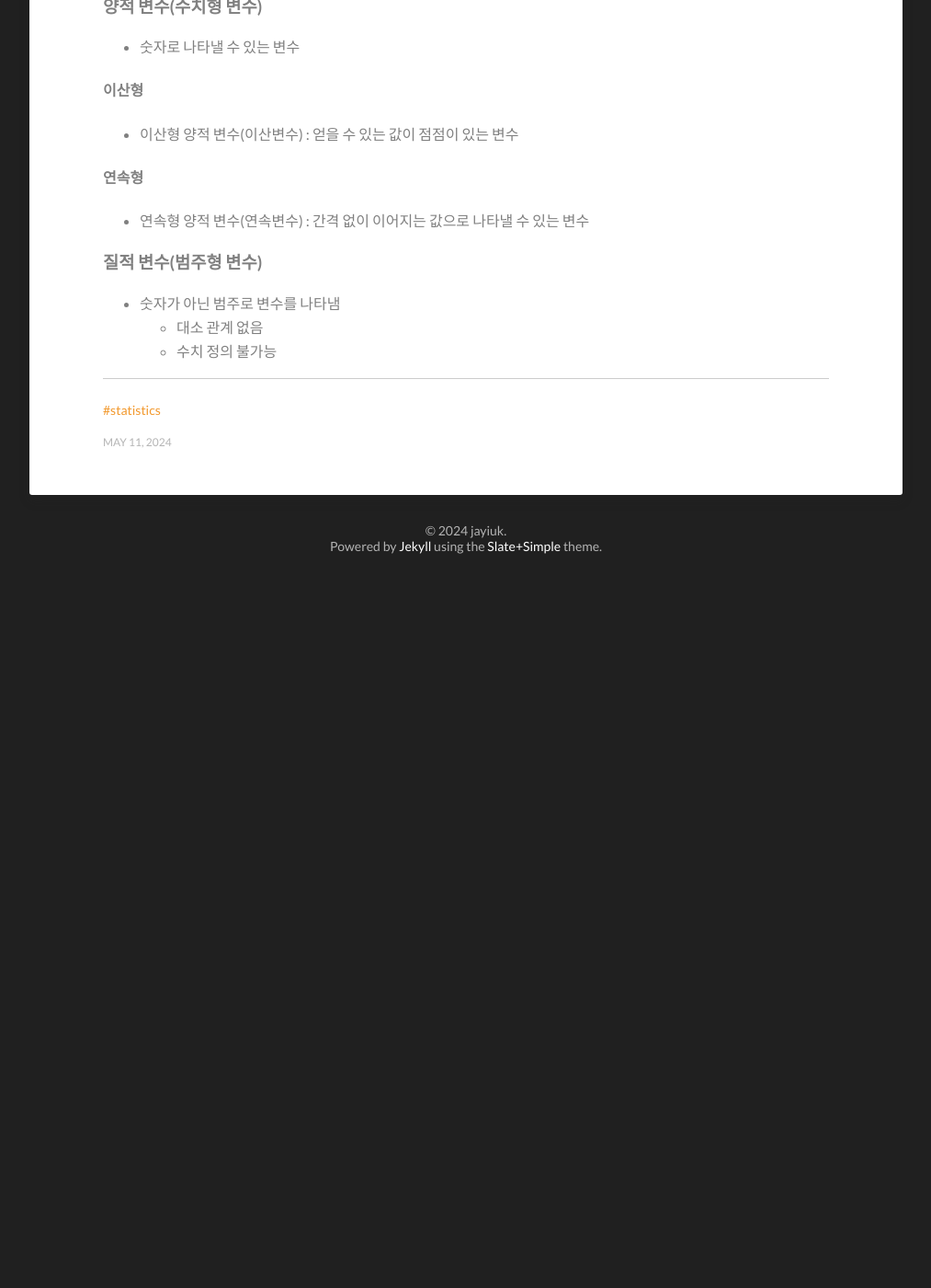
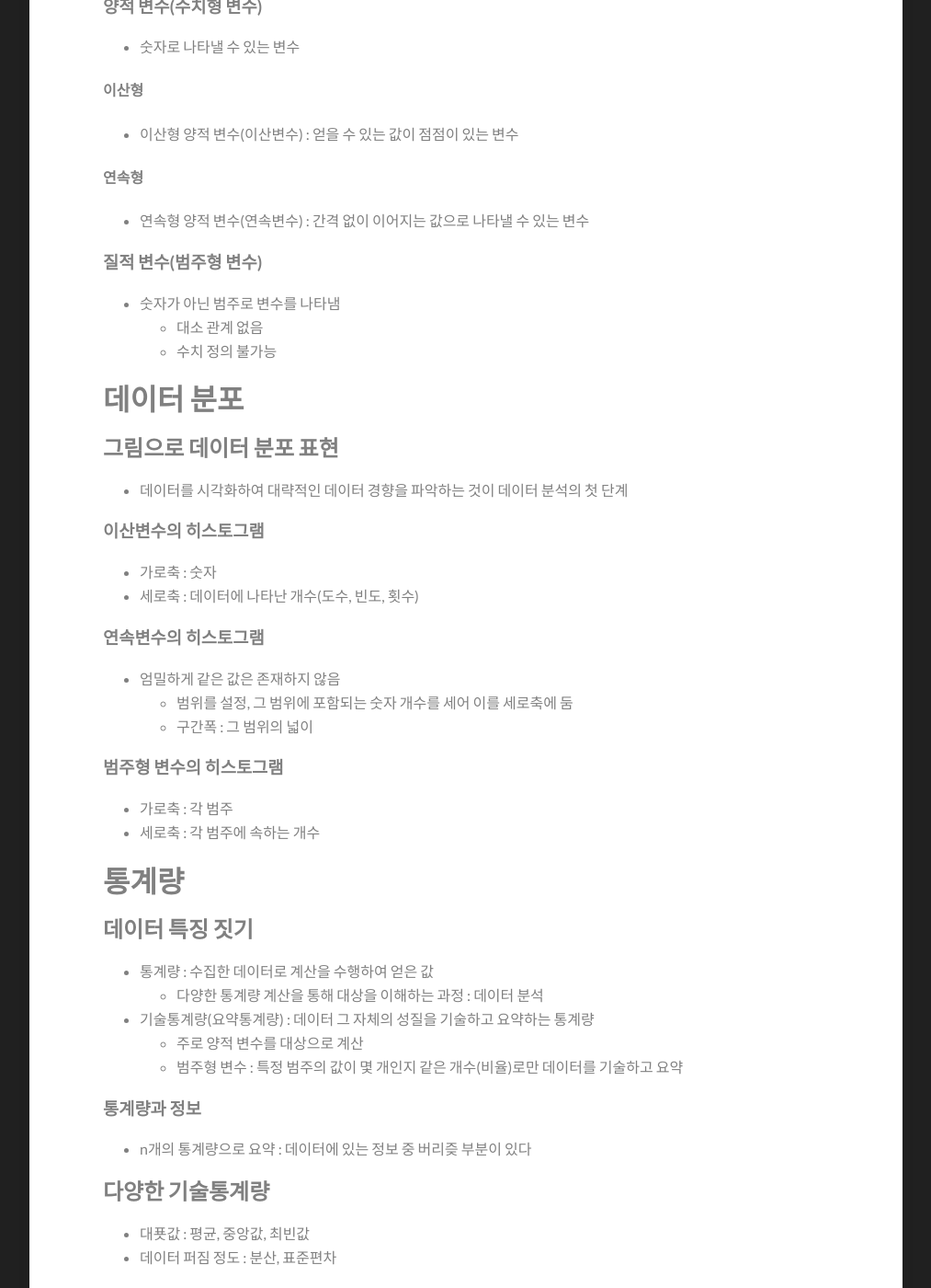
Before and after one commit to jayiuk/jayiuk.github.io, a Jekyll site: the page built from _posts/2024-05-11-통계분석의기초.md, in a window 1280 px wide and 1400 px high, scrolled down 759 px. Shown: the whole window at 92% size, without its empty margins (133-1146 px from the left). Built offline with Jekyll 4.4.1, drawn with Linux system fonts in a browser that asks for light colours; formulas are drawn with MathJax 3; comment, search, counter and statistics services are not loaded; before the commit the page ends 1389 px from its top, so only the background shows below that; some of the changed text lies outside the part shown.

Commit message:
dfafgaga

````diff
--- a/_posts/2024-05-11-통계분석의기초.md
+++ b/_posts/2024-05-11-통계분석의기초.md
@@ -33,3 +33,106 @@ date-string : May 11, 2024
 - 숫자가 아닌 범주로 변수를 나타냄
   - 대소 관계 없음
   - 수치 정의 불가능
+
+
+# 데이터 분포
+## 그림으로 데이터 분포 표현
+- 데이터를 시각화하여 대략적인 데이터 경향을 파악하는 것이 데이터 분석의 첫 단계
+
+### 이산변수의 히스토그램
+- 가로축 : 숫자
+- 세로축 : 데이터에 나타난 개수(도수, 빈도, 횟수)
+
+### 연속변수의 히스토그램
+- 엄밀하게 같은 값은 존재하지 않음
+  - 범위를 설정, 그 범위에 포함되는 숫자 개수를  세어 이를 세로축에 둠
+  - 구간폭 : 그 범위의 넓이
+
+### 범주형 변수의 히스토그램
+- 가로축 : 각 범주
+- 세로축 : 각 범주에 속하는 개수
+
+# 통계량
+## 데이터 특징 짓기
+- 통계량 : 수집한 데이터로 계산을 수행하여 얻은 값
+  - 다양한 통계량 계산을 통해 대상을 이해하는 과정 : 데이터 분석
+
+- 기술통계량(요약통계량) : 데이터 그 자체의 성질을 기술하고 요약하는 통계량
+  - 주로 양적 변수를 대상으로 계산
+  - 범주형 변수 : 특정 범주의 값이 몇 개인지 같은 개수(비율)로만 데이터를 기술하고 요약
+
+### 통계량과 정보
+- n개의 통계량으로 요약 : 데이터에 있는 정보 중 버리즞 부분이 있다
+
+## 다양한 기술통계량
+- 대푯값 : 평균, 중앙값, 최빈값
+- 데이터 퍼짐 정도 : 분산, 표준편차
+
+### 대푯값
+- 대표적인 값을 정량화하기 위해 사용하는 통계량
+- 평균값
+  - 가장 자주 쓰이고, 잘 알려진 대푯값
+  $$\bar x = \frac{1}{n}(x_1 + x_2 + \dots + x_n) = \frac{1}{n} \sum_{i=1}^n x_i$$
+
+  - 코드
+  ```python
+  #넘파이를 활용한 파이썬
+  import numpy as np
+  np.mean(data)
+  ```
+
+  ```R
+  #R 코드
+  mean(data)
+  ```
+
+  ```sql
+  --sql로 평균--
+  AVG(column)
+  ```
+
+### 중앙값
+- 크기 순으로 값을 정렬했을 때 한가운데 위치한 값
+  - n이 짝수일 땐 가운데 두값의 평균
+
+- 순서에만 주목 -> 극단적으로 크거나 작은 값이 있어도 영향을 받지 않음
+- 코드
+```python
+# 넘파이를 활용해 중앙값 구하는 파이썬 코드
+import numpy as np
+np.median(data)
+```
+
+```R
+#R로 중앙값 구하는 코드
+median(data)
+```
+
+```sql
+--sql로 중앙값--
+MEDIAN(column)
+```
+
+### 최빈값
+- 데이터 중 가장 자주 나타나는 값
+- 자주 사용되진 않음
+- 전체에서 어떤 값이 전형적으로 나타나는지 파악할 때 도움 됨
+
+```python
+# 넘파이를 활용한 최빈값 구하는 파이썬 코드
+import numpy as np
+a = np.bincount(data)
+b = a.argmax()
+print(b)
+```
+
+```R
+# 최빈값 구하는 R 코드
+y <- table(data)
+names(y)[which(y==max(y))]
+```
+
+```sql
+--최빈값 구하는 쿼리문--
+STATS_MODE(data)
+```
````
